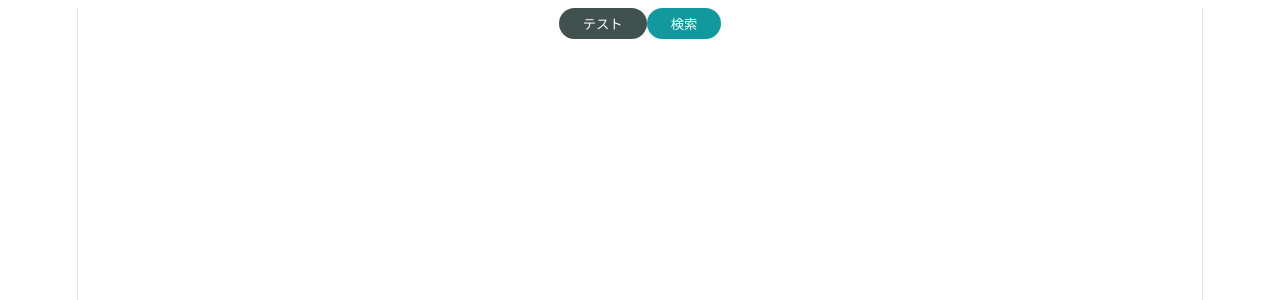
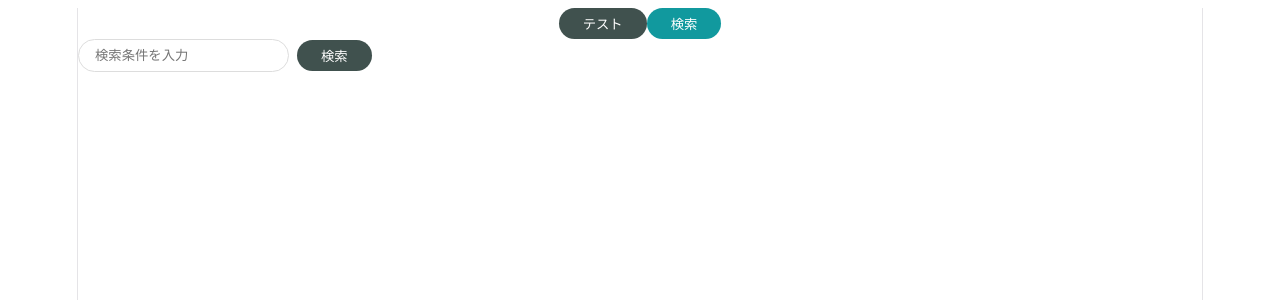
Before and after one commit to rotosiri-zu/vitejs-vite-yud6p9jq, a React (Vite) app: page / in a window 1280 px wide. Shown: the top 300 px of the page. Built offline with nearby package versions, Linux system fonts and the light colour scheme.

Commit message:
Moleculeの作成

```diff
--- a/src/App.jsx
+++ b/src/App.jsx
@@ -1,7 +1,8 @@
 import { useState } from 'react';
 import './App.css';
-import { PrimaryButton } from './components/button/PrimaryButton';
-import { SecondaryButton } from './components/button/SecondaryButton';
+import { PrimaryButton } from './components/atoms/button/PrimaryButton';
+import { SecondaryButton } from './components/atoms/button/SecondaryButton';
+import { SearchInput } from './components/molecules/SearchInput';
 
 function App() {
   const [count, setCount] = useState(0);
@@ -10,6 +11,8 @@
     <div className="App">
       <PrimaryButton>テスト</PrimaryButton>
       <SecondaryButton>検索</SecondaryButton>
+      <br />
+      <SearchInput />
     </div>
   );
 }
--- /dev/null
+++ b/src/components/atoms/input/Input.jsx
@@ -0,0 +1,13 @@
+import styled from "styled-components";
+
+export const Input = (props) => {
+    const { placeholder = "" } = props;
+    return <SInput type="text" placeholder={placeholder} />
+}
+
+const SInput = styled.input`
+    padding: 8px 16px;
+    border: solid #ddd 1px;
+    border-radius: 9999px;
+    outline: none;
+`
--- /dev/null
+++ b/src/components/molecules/SearchInput.jsx
@@ -0,0 +1,24 @@
+import styled from "styled-components";
+
+import { PrimaryButton } from "../atoms/button/PrimaryButton";
+import { Input } from "../atoms/input/Input";
+
+export const SearchInput = () => {
+    return (
+        <SContainer>
+            <Input placeholder="検索条件を入力" />
+            <SButtonWrapper>
+                <PrimaryButton>検索</PrimaryButton>
+            </SButtonWrapper>
+        </SContainer>
+    )
+}
+
+const SContainer = styled.div`
+    display: flex;
+    align-items: center;
+`;
+
+const SButtonWrapper = styled.div`
+    padding-left: 8px;
+`;
```
Also changed, not shown: src/components/atoms/button/BaseButton.jsx (renamed from src/components/button/BaseButton.jsx), src/components/atoms/button/PrimaryButton.jsx (renamed from src/components/button/PrimaryButton.jsx), src/components/atoms/button/SecondaryButton.jsx (renamed from src/components/button/SecondaryButton.jsx).
